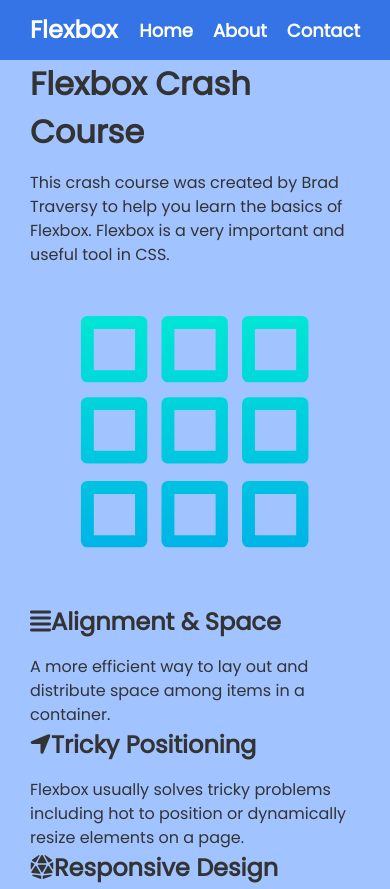
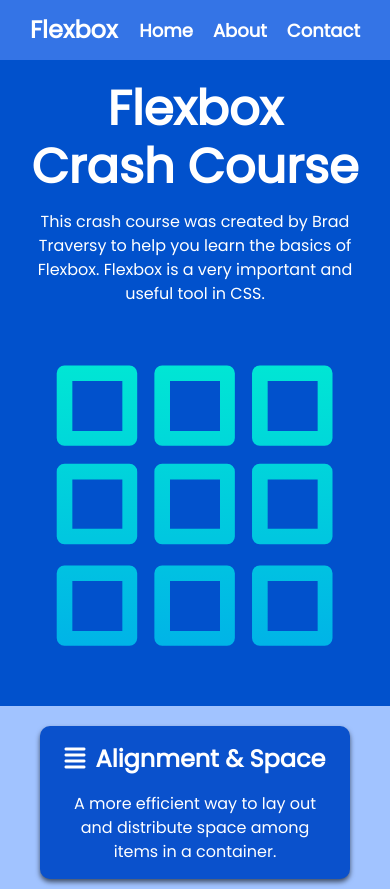
Before and after one commit to ErskinePatton/Brads_Flex_Crash, a plain HTML site: page index.html in a window 390 px wide. Shown: the top 889 px of the page. Drawn offline with Linux system fonts and the light colour scheme.

Commit message:
Finish Brad's Lesson

```diff
--- a/style.css
+++ b/style.css
@@ -26,6 +26,8 @@ h2 {
 ul {
   list-style-type: none;
 }
+
+/************************************************navbar tags*************************************/
 
 .container {
   max-width: 1100px;
@@ -68,3 +70,62 @@ ul {
 .navbar ul li {
   margin-left: 20px;
 }
+/************************************************header tags**************************************/
+
+.header {
+  background-color: #0151cc;
+  color: #fff;
+  min-height: 400px;
+}
+
+.header h1 {
+  font-size: 3rem;
+  font-weight: bold;
+  line-height: 1.2;
+}
+
+.header img {
+  max-width: 400px;
+}
+
+.header .container {
+  display: flex;
+  align-items: center;
+  justify-content: space-between;
+}
+
+/************************************************boxes tags*************************************/
+
+.boxes .container {
+  display: flex;
+  justify-content: space-between;
+}
+
+.box {
+  background: #0a51cc;
+  color: #fff;
+  border-radius: 10px;
+  margin: 20px 10px;
+  padding: 15px 20px;
+  box-shadow: 0 3px 5px rgba(0, 0, 0, 0.6);
+  flex: 1;
+}
+
+.box i {
+  margin-right: 10px;
+}
+
+/************************************************media query*************************************/
+
+@media (max-width: 768px) {
+  .header .container {
+    flex-direction: column;
+    padding-top: 20px;
+    text-align: center;
+  }
+
+  .boxes .container {
+    display: block;
+    text-align: center;
+  }
+}
```
